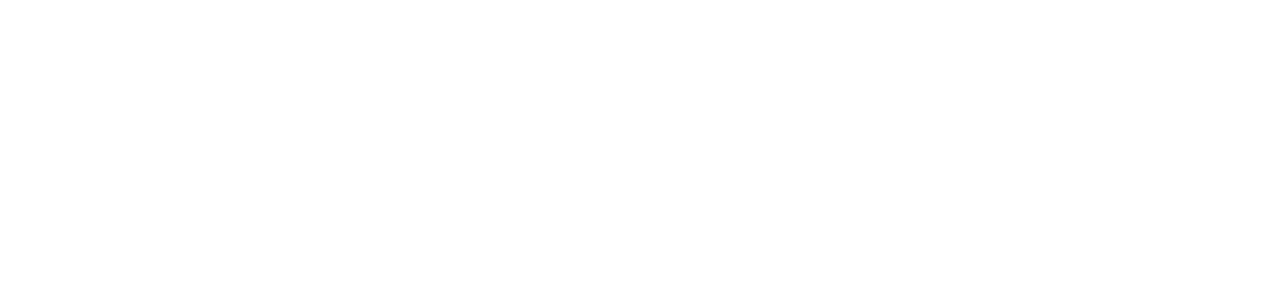
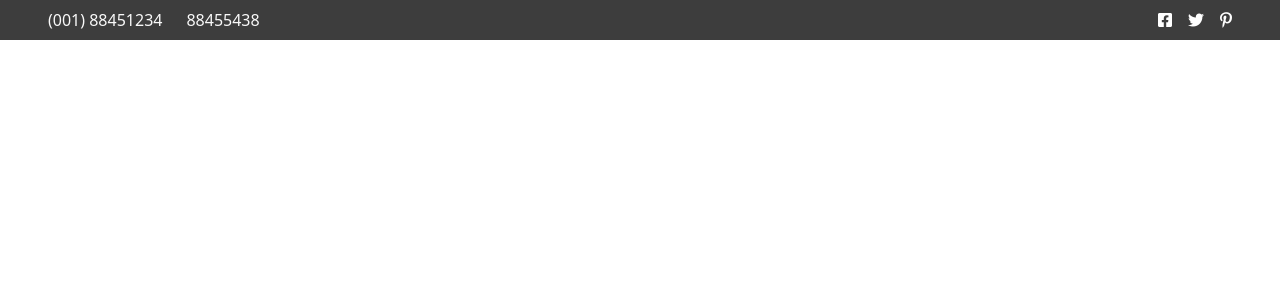
Before and after one commit to GianmarcoPerini/proj-html-vuejs, a Vue app: page / in a window 1280 px wide. Shown: the top 300 px of the page. Built offline with nearby package versions, Linux system fonts and the light colour scheme.

Commit message:
prefix + importazione bootstrap & fontAwesome

```diff
--- a/package.json
+++ b/package.json
@@ -8,7 +8,10 @@
     "lint": "vue-cli-service lint"
   },
   "dependencies": {
+    "@fortawesome/fontawesome-free": "^5.15.4",
+    "bootstrap": "^5.1.2",
     "core-js": "^3.6.5",
+    "font-awesome": "^4.7.0",
     "vue": "^2.6.11"
   },
   "devDependencies": {
--- a/src/App.vue
+++ b/src/App.vue
@@ -1,19 +1,36 @@
 <template>
   <div id="app">
+
+    <Heading />
+
+    <mainWrapper />
+
+    <Footing />
 
   </div>
 </template>
 
 <script>
+import Heading from './components/Heading.vue';
+import mainWrapper from './components/mainWrapper.vue';
+import Footing from './components/Footing.vue';
+
 
 export default {
   name: 'App',
   components: {
+    Heading,
+    mainWrapper,
+    Footing,
 
   }
 }
 </script>
 
+
+
 <style lang="scss">
+@import '~bootstrap/scss/bootstrap';
+@import '~@fortawesome/fontawesome-free/css/all.min.css';
 
 </style>
--- /dev/null
+++ b/src/components/Footing.vue
@@ -0,0 +1,15 @@
+<template>
+    <footer>
+
+    </footer>
+</template>
+
+<script>
+export default {
+
+}
+</script>
+
+<style>
+
+</style>
--- /dev/null
+++ b/src/components/Heading.vue
@@ -0,0 +1,20 @@
+<template>
+    <header>
+        <prefix />
+    </header>
+</template>
+
+<script>
+import prefix from './prefix';
+export default {
+    name: 'Main',
+    components: {
+        prefix,
+    }
+
+}
+</script>
+
+<style>
+
+</style>
--- /dev/null
+++ b/src/components/mainWrapper.vue
@@ -0,0 +1,15 @@
+<template>
+    <main>
+
+    </main>
+</template>
+
+<script>
+export default {
+
+}
+</script>
+
+<style>
+
+</style>
--- /dev/null
+++ b/src/components/prefix.vue
@@ -0,0 +1,31 @@
+<template>
+    <div class="prefix d-flex justify-content-between">
+        <div class="d-flex ps-5 text-white pt-2 pb-2">
+            <p class="mb-0">(001) 88451234</p>
+            <p class="ms-4 mb-0">88455438</p>
+        </div>
+        <div class="pt-2 pb-2 pe-5">
+            <i class="text-white fab fa-facebook-square"></i>
+            <i class="text-white ms-3 me-3 fab fa-twitter"></i>
+            <i class="text-white fab fa-pinterest-p"></i>
+        </div>
+    </div>
+
+</template>
+
+<script>
+export default {
+
+}
+</script>
+
+<style lang="scss" scoped>
+
+div{
+    background-color: #3d3d3d;
+    p{
+        color: #f9f9f9;
+    }
+}
+
+</style>
```
Also changed, not shown: 1 other file (tests, documents, lock files or other folders).
